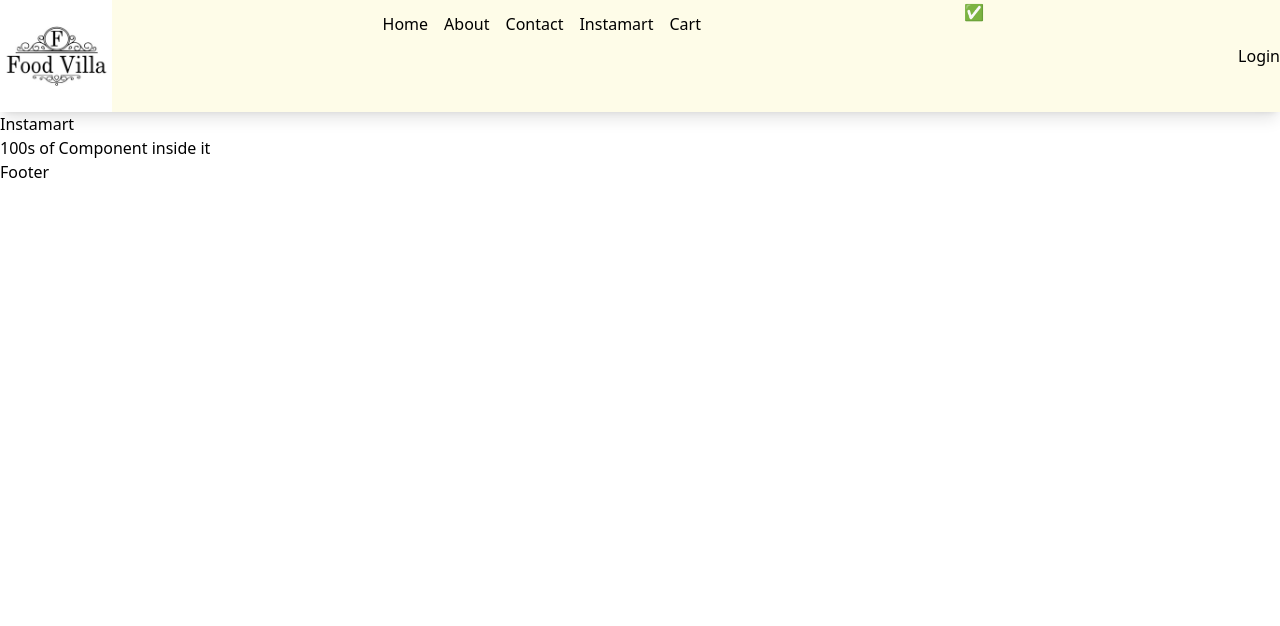
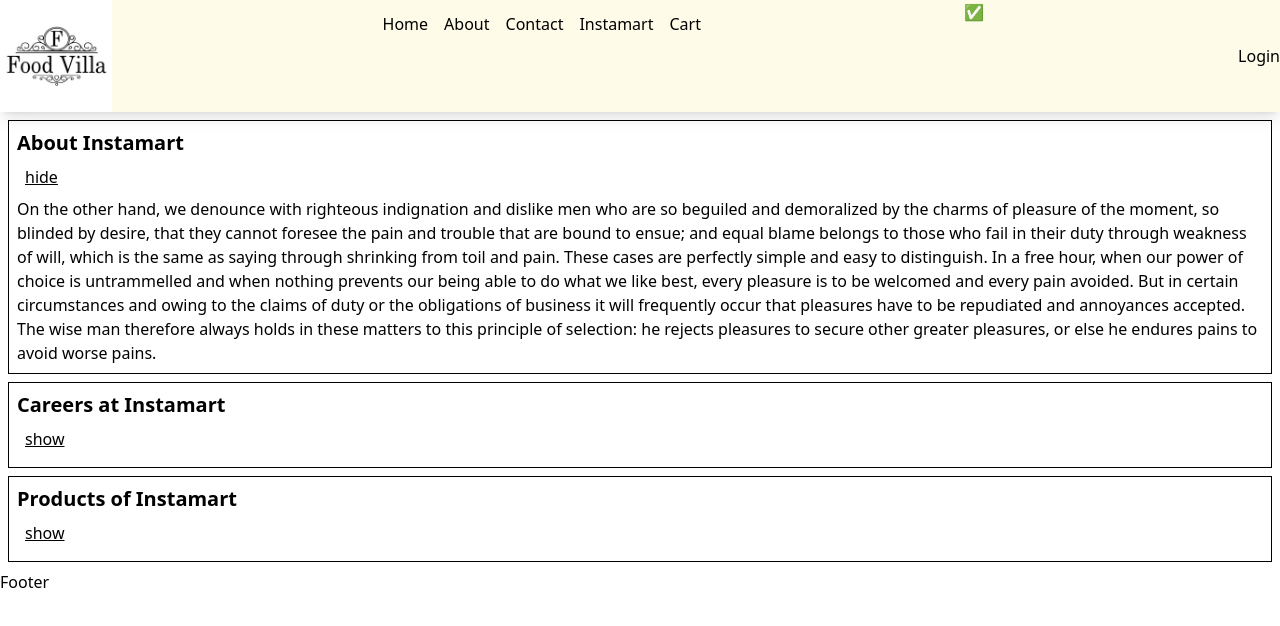
Before and after one commit to mrityunjay33/Namaste-React-Live, a React (Vite) app: page /instamart in a window 1280 px wide. Shown: the top 626 px of the page. Built offline with nearby package versions, Linux system fonts and the light colour scheme.

Commit message:
Custom Accordion

```diff
--- a/src/App.js
+++ b/src/App.js
@@ -1,4 +1,4 @@
-import React, { lazy, Suspense } from "react";
+import React, { lazy, Suspense, useState } from "react";
 import ReactDOM from "react-dom/client";
 import Header from "./components/Header";
 import Footer from "./components/Footer";
@@ -16,6 +16,10 @@
 const AboutClass = lazy(() => import("./components/AboutClass"));
 
 const AppLayout = () => {
+  const [user, setUser] = useState({
+    name: "Mrityunjay",
+    email: "Mrityunjay@gmail.com",
+  });
   return (
     <>
       <Header />
--- a/src/components/Instamart.js
+++ b/src/components/Instamart.js
@@ -1,9 +1,65 @@
+import { useState } from "react";
+
+const Section = ({ title, description, show, setShow }) => {
+  return (
+    <div className="border border-black p-2 m-2">
+      <h1 className="font-bold text-xl">{title}</h1>
+      {show ? (
+        <button
+          onClick={() => setShow(false)}
+          className="cursor-pointer underline m-2"
+        >
+          hide
+        </button>
+      ) : (
+        <button
+          onClick={() => setShow(true)}
+          className="cursor-pointer underline m-2"
+        >
+          show
+        </button>
+      )}
+
+      {show && <p>{description}</p>}
+    </div>
+  );
+};
+
 const Instamart = () => {
-    return (
-        <>
-        <h1>Instamart</h1>
-        <h2>100s of Component inside it</h2>
-        </>
-    );
+  const [visibleSection, setVisibleSection] = useState("about");
+  return (
+    <>
+      <Section
+        title={"About Instamart"}
+        description={
+          "On the other hand, we denounce with righteous indignation and dislike men who are so beguiled and demoralized by the charms of pleasure of the moment, so blinded by desire, that they cannot foresee the pain and trouble that are bound to ensue; and equal blame belongs to those who fail in their duty through weakness of will, which is the same as saying through shrinking from toil and pain. These cases are perfectly simple and easy to distinguish. In a free hour, when our power of choice is untrammelled and when nothing prevents our being able to do what we like best, every pleasure is to be welcomed and every pain avoided. But in certain circumstances and owing to the claims of duty or the obligations of business it will frequently occur that pleasures have to be repudiated and annoyances accepted. The wise man therefore always holds in these matters to this principle of selection: he rejects pleasures to secure other greater pleasures, or else he endures pains to avoid worse pains."
+        }
+        show={visibleSection === "about"}
+        setShow={(check) => {
+          check ? setVisibleSection("about") : setVisibleSection("");
+        }}
+      />
+      <Section
+        title={"Careers at Instamart"}
+        description={
+          "On the other hand, we denounce with righteous indignation and dislike men who are so beguiled and demoralized by the charms of pleasure of the moment, so blinded by desire, that they cannot foresee the pain and trouble that are bound to ensue; and equal blame belongs to those who fail in their duty through weakness of will, which is the same as saying through shrinking from toil and pain. These cases are perfectly simple and easy to distinguish. In a free hour, when our power of choice is untrammelled and when nothing prevents our being able to do what we like best, every pleasure is to be welcomed and every pain avoided. But in certain circumstances and owing to the claims of duty or the obligations of business it will frequently occur that pleasures have to be repudiated and annoyances accepted. The wise man therefore always holds in these matters to this principle of selection: he rejects pleasures to secure other greater pleasures, or else he endures pains to avoid worse pains."
+        }
+        show={visibleSection === "careers"}
+        setShow={(check) => {
+          check ? setVisibleSection("careers") : setVisibleSection("");
+        }}
+      />
+      <Section
+        title={"Products of Instamart"}
+        description={
+          "On the other hand, we denounce with righteous indignation and dislike men who are so beguiled and demoralized by the charms of pleasure of the moment, so blinded by desire, that they cannot foresee the pain and trouble that are bound to ensue; and equal blame belongs to those who fail in their duty through weakness of will, which is the same as saying through shrinking from toil and pain. These cases are perfectly simple and easy to distinguish. In a free hour, when our power of choice is untrammelled and when nothing prevents our being able to do what we like best, every pleasure is to be welcomed and every pain avoided. But in certain circumstances and owing to the claims of duty or the obligations of business it will frequently occur that pleasures have to be repudiated and annoyances accepted. The wise man therefore always holds in these matters to this principle of selection: he rejects pleasures to secure other greater pleasures, or else he endures pains to avoid worse pains."
+        }
+        show={visibleSection === "products"}
+        setShow={(check) => {
+          check ? setVisibleSection("products") : setVisibleSection("");
+        }}
+      />
+    </>
+  );
 };
 export default Instamart;
```
